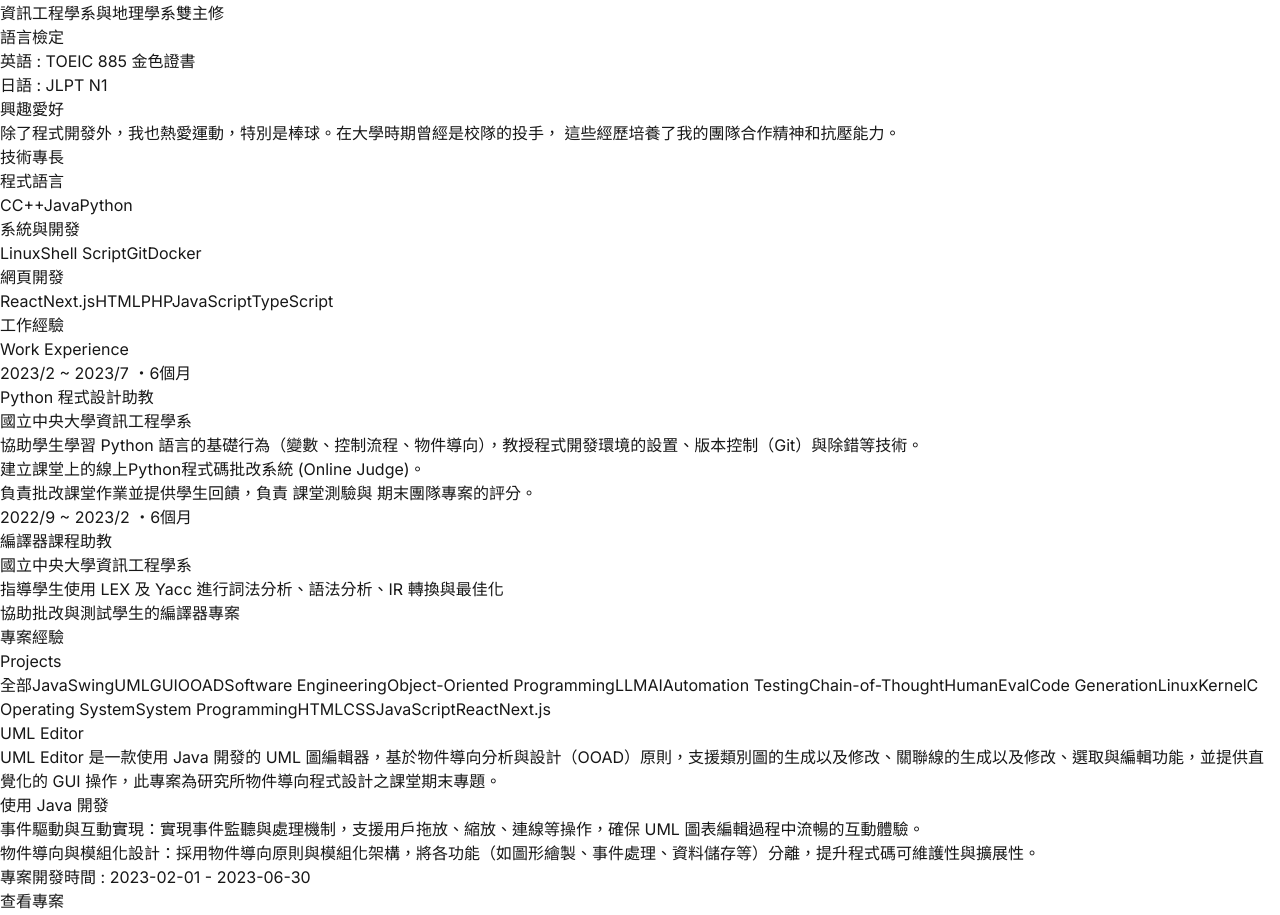
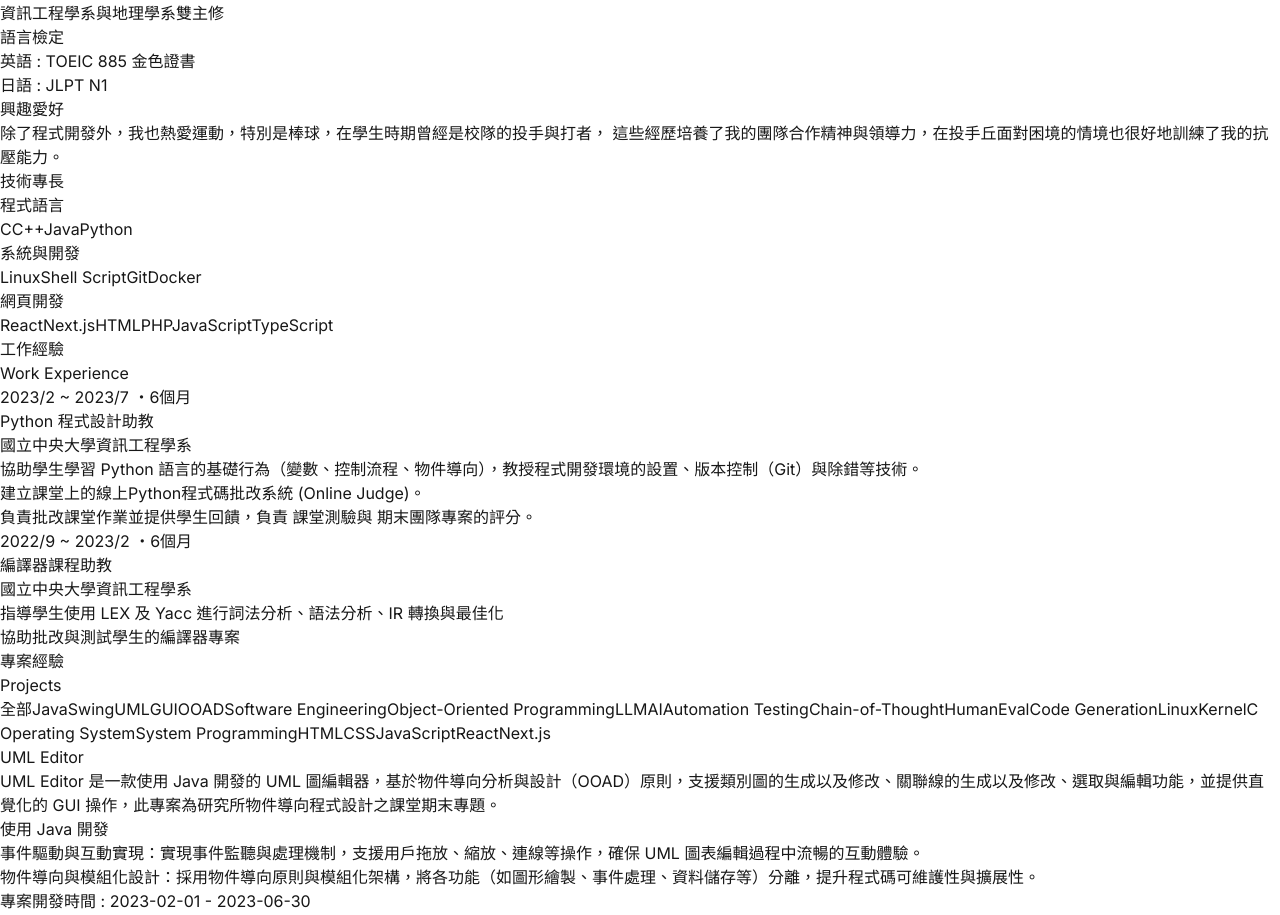
Before and after one commit to zackyen0603/myPersonalWebsite, a Next.js app: page / in a window 1280 px wide. Shown: the part 880-1795 px from the top of the page. Built offline with nearby package versions, Linux system fonts and the light colour scheme.

Commit message:
修改內容

```diff
--- a/src/app/page.tsx
+++ b/src/app/page.tsx
@@ -78,7 +78,7 @@
                     聯絡我
                   </a>
                   <a
-                    href="/resume.pdf"
+                    href="/Wei_Hsin_Yen_CV.pdf"
                     download
                     className="inline-flex items-center px-6 py-3 border border-gray-300 dark:border-gray-600 text-base font-medium rounded-full shadow-sm text-gray-600 dark:text-gray-300 bg-gray-100 dark:bg-gray-700 hover:bg-gray-200 dark:hover:bg-gray-600 transition-all text-center"
                   >
@@ -147,8 +147,8 @@
 
                     <h3 className="text-xl font-semibold text-gray-800 dark:text-gray-100 mb-4">興趣愛好</h3>
                     <p className="text-gray-600 dark:text-gray-300">
-                      除了程式開發外，我也熱愛運動，特別是棒球。在大學時期曾經是校隊的投手，
-                      這些經歷培養了我的團隊合作精神和抗壓能力。
+                      除了程式開發外，我也熱愛運動，特別是棒球，在學生時期曾經是校隊的投手與打者，
+                      這些經歷培養了我的團隊合作精神與領導力，在投手丘面對困境的情境也很好地訓練了我的抗壓能力。
                     </p>
                   </div>
                 </div>
```
Also changed, not shown: 1 other file (tests, documents, lock files or other folders).
